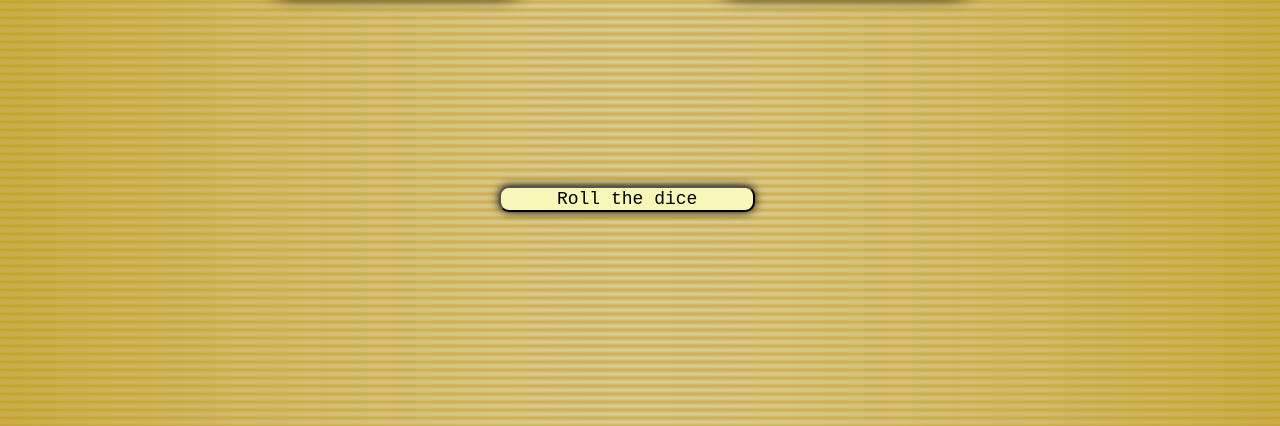
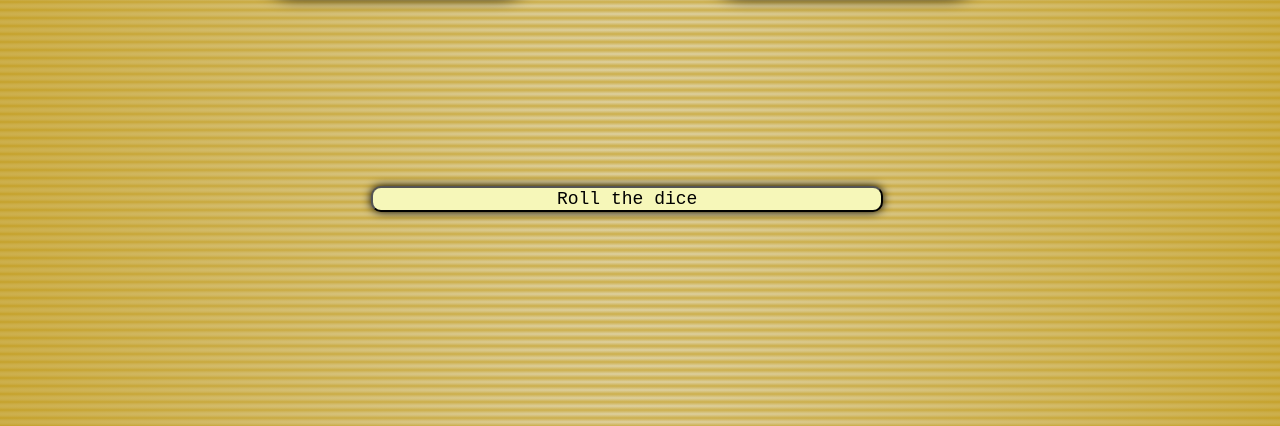
Before and after one commit to Stanislav-34rus/Dice-game, a plain HTML site: page index.html in a window 1280 px wide. Shown: the part 374-800 px from the top of the page. Drawn offline with Linux system fonts and the light colour scheme.

Commit message:
Update style.css

```diff
--- a/style.css
+++ b/style.css
@@ -51,9 +51,9 @@ dialog{
     font-size: large;
     position:absolute;
     top: 70%;
-    left:39%;
+    left:29%;
     height: auto;
-    width: 20vw;
+    width: 40vw;
     color:rgb(0, 0, 0);
     border-radius: 10px;
     box-shadow: 0 0 10px black;
```
